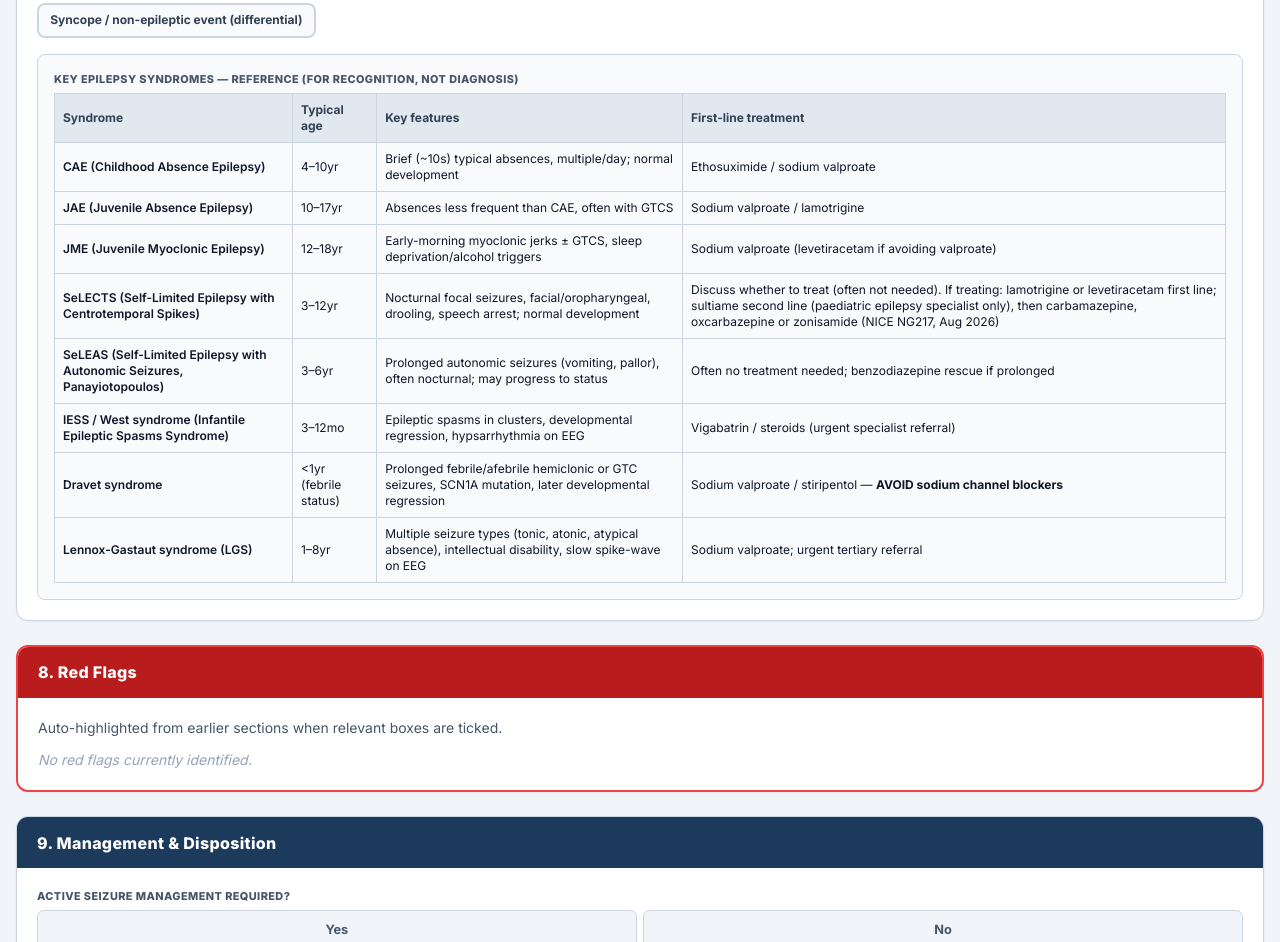
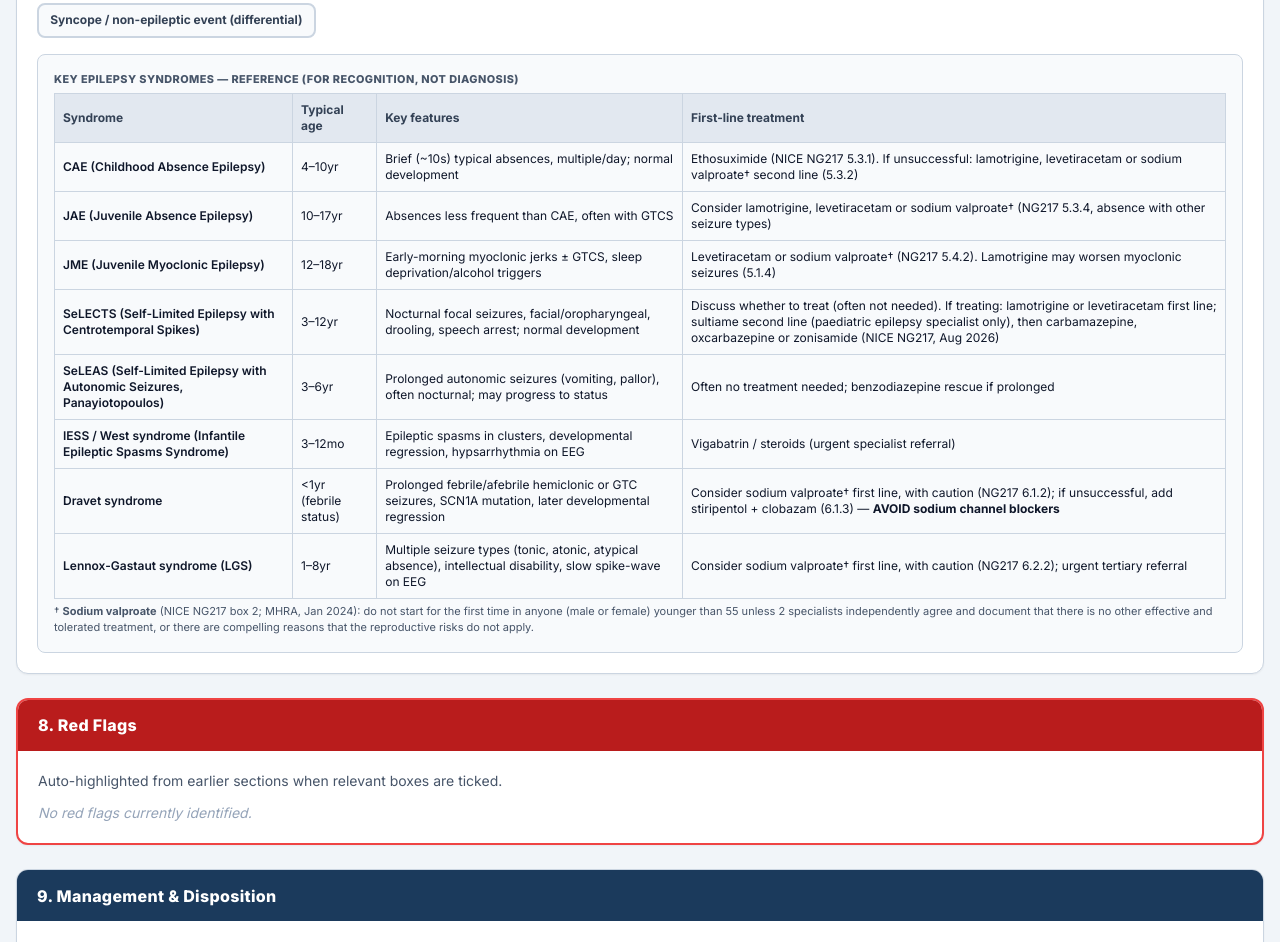
Before and after one commit to shakeymedic/paed-first-seizure, a plain HTML site: page index.html in a window 1280 px wide. Shown: the part 6423-7365 px from the top of the page. Drawn offline with Linux system fonts and the light colour scheme.

Commit message:
Align syndrome first-line treatment with NICE NG217 and add valproate restriction (#5)
- CAE: ethosuximide first line; lamotrigine, levetiracetam or valproate second line (NG217 5.3.1, 5.3.2)
- JAE: lamotrigine, levetiracetam or valproate (NG217 5.3.4)
- JME: levetiracetam or valproate; lamotrigine may worsen myoclonic seizures (NG217 5.4.2, 5.1.4)
- Dravet and Lennox-Gastaut: consider valproate first line with caution (NG217 6.1.2, 6.1.3, 6.2.2)
- Add NG217 box 2 / MHRA under-55 valproate restriction note
- index.html and paed-seizure-standalone.html kept in sync


Claude-Session: https://claude.ai/code/session_01Cc4pKc3HFg361saX2uLNPK

Co-authored-by: Claude <noreply@anthropic.com>

```diff
--- a/index.html
+++ b/index.html
@@ -861,17 +861,18 @@
                   </tr>
                 </thead>
                 <tbody>
-                  <tr><td class="p-2 border border-slate-300 font-semibold">CAE (Childhood Absence Epilepsy)</td><td class="p-2 border border-slate-300">4–10yr</td><td class="p-2 border border-slate-300">Brief (~10s) typical absences, multiple/day; normal development</td><td class="p-2 border border-slate-300">Ethosuximide / sodium valproate</td></tr>
-                  <tr><td class="p-2 border border-slate-300 font-semibold">JAE (Juvenile Absence Epilepsy)</td><td class="p-2 border border-slate-300">10–17yr</td><td class="p-2 border border-slate-300">Absences less frequent than CAE, often with GTCS</td><td class="p-2 border border-slate-300">Sodium valproate / lamotrigine</td></tr>
-                  <tr><td class="p-2 border border-slate-300 font-semibold">JME (Juvenile Myoclonic Epilepsy)</td><td class="p-2 border border-slate-300">12–18yr</td><td class="p-2 border border-slate-300">Early-morning myoclonic jerks ± GTCS, sleep deprivation/alcohol triggers</td><td class="p-2 border border-slate-300">Sodium valproate (levetiracetam if avoiding valproate)</td></tr>
+                  <tr><td class="p-2 border border-slate-300 font-semibold">CAE (Childhood Absence Epilepsy)</td><td class="p-2 border border-slate-300">4–10yr</td><td class="p-2 border border-slate-300">Brief (~10s) typical absences, multiple/day; normal development</td><td class="p-2 border border-slate-300">Ethosuximide (NICE NG217 5.3.1). If unsuccessful: lamotrigine, levetiracetam or sodium valproate† second line (5.3.2)</td></tr>
+                  <tr><td class="p-2 border border-slate-300 font-semibold">JAE (Juvenile Absence Epilepsy)</td><td class="p-2 border border-slate-300">10–17yr</td><td class="p-2 border border-slate-300">Absences less frequent than CAE, often with GTCS</td><td class="p-2 border border-slate-300">Consider lamotrigine, levetiracetam or sodium valproate† (NG217 5.3.4, absence with other seizure types)</td></tr>
+                  <tr><td class="p-2 border border-slate-300 font-semibold">JME (Juvenile Myoclonic Epilepsy)</td><td class="p-2 border border-slate-300">12–18yr</td><td class="p-2 border border-slate-300">Early-morning myoclonic jerks ± GTCS, sleep deprivation/alcohol triggers</td><td class="p-2 border border-slate-300">Levetiracetam or sodium valproate† (NG217 5.4.2). Lamotrigine may worsen myoclonic seizures (5.1.4)</td></tr>
                   <tr><td class="p-2 border border-slate-300 font-semibold">SeLECTS (Self-Limited Epilepsy with Centrotemporal Spikes)</td><td class="p-2 border border-slate-300">3–12yr</td><td class="p-2 border border-slate-300">Nocturnal focal seizures, facial/oropharyngeal, drooling, speech arrest; normal development</td><td class="p-2 border border-slate-300">Discuss whether to treat (often not needed). If treating: lamotrigine or levetiracetam first line; sultiame second line (paediatric epilepsy specialist only), then carbamazepine, oxcarbazepine or zonisamide (NICE NG217, Aug 2026)</td></tr>
                   <tr><td class="p-2 border border-slate-300 font-semibold">SeLEAS (Self-Limited Epilepsy with Autonomic Seizures, Panayiotopoulos)</td><td class="p-2 border border-slate-300">3–6yr</td><td class="p-2 border border-slate-300">Prolonged autonomic seizures (vomiting, pallor), often nocturnal; may progress to status</td><td class="p-2 border border-slate-300">Often no treatment needed; benzodiazepine rescue if prolonged</td></tr>
                   <tr><td class="p-2 border border-slate-300 font-semibold">IESS / West syndrome (Infantile Epileptic Spasms Syndrome)</td><td class="p-2 border border-slate-300">3–12mo</td><td class="p-2 border border-slate-300">Epileptic spasms in clusters, developmental regression, hypsarrhythmia on EEG</td><td class="p-2 border border-slate-300">Vigabatrin / steroids (urgent specialist referral)</td></tr>
-                  <tr><td class="p-2 border border-slate-300 font-semibold">Dravet syndrome</td><td class="p-2 border border-slate-300">&lt;1yr (febrile status)</td><td class="p-2 border border-slate-300">Prolonged febrile/afebrile hemiclonic or GTC seizures, SCN1A mutation, later developmental regression</td><td class="p-2 border border-slate-300">Sodium valproate / stiripentol — <strong>AVOID sodium channel blockers</strong></td></tr>
-                  <tr><td class="p-2 border border-slate-300 font-semibold">Lennox-Gastaut syndrome (LGS)</td><td class="p-2 border border-slate-300">1–8yr</td><td class="p-2 border border-slate-300">Multiple seizure types (tonic, atonic, atypical absence), intellectual disability, slow spike-wave on EEG</td><td class="p-2 border border-slate-300">Sodium valproate; urgent tertiary referral</td></tr>
+                  <tr><td class="p-2 border border-slate-300 font-semibold">Dravet syndrome</td><td class="p-2 border border-slate-300">&lt;1yr (febrile status)</td><td class="p-2 border border-slate-300">Prolonged febrile/afebrile hemiclonic or GTC seizures, SCN1A mutation, later developmental regression</td><td class="p-2 border border-slate-300">Consider sodium valproate† first line, with caution (NG217 6.1.2); if unsuccessful, add stiripentol + clobazam (6.1.3) — <strong>AVOID sodium channel blockers</strong></td></tr>
+                  <tr><td class="p-2 border border-slate-300 font-semibold">Lennox-Gastaut syndrome (LGS)</td><td class="p-2 border border-slate-300">1–8yr</td><td class="p-2 border border-slate-300">Multiple seizure types (tonic, atonic, atypical absence), intellectual disability, slow spike-wave on EEG</td><td class="p-2 border border-slate-300">Consider sodium valproate† first line, with caution (NG217 6.2.2); urgent tertiary referral</td></tr>
                 </tbody>
               </table>
             </div>
+            <p class="text-[11px] text-slate-600 mt-1">† <strong>Sodium valproate</strong> (NICE NG217 box 2; MHRA, Jan 2024): do not start for the first time in anyone (male or female) younger than 55 unless 2 specialists independently agree and document that there is no other effective and tolerated treatment, or there are compelling reasons that the reproductive risks do not apply.</p>
           </div>
         </div>
       </section>
```
Also changed, not shown: paed-seizure-standalone.html (+6 -5 lines).
